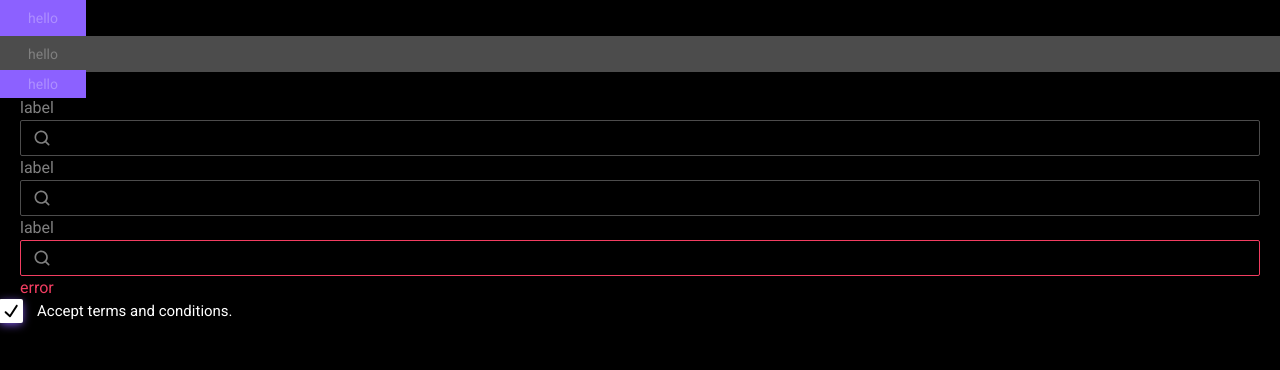
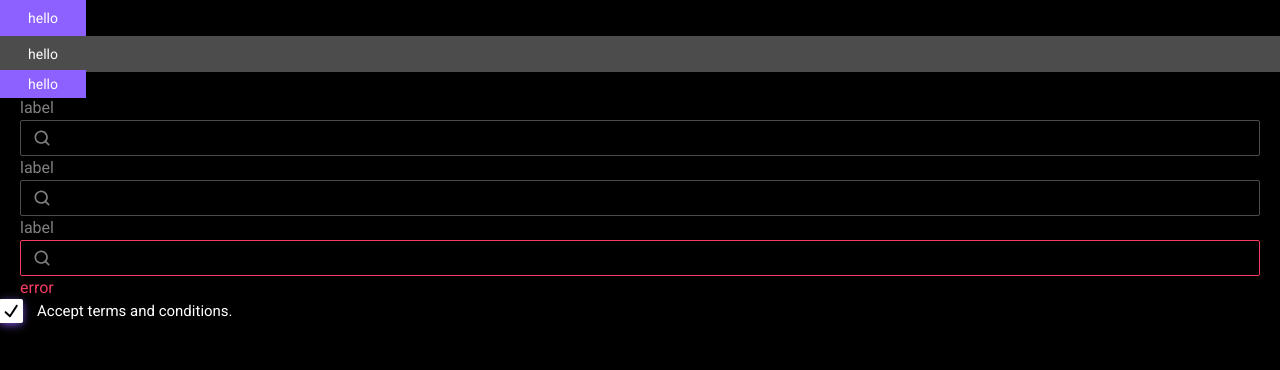
Before and after one commit to mikhailst1ff/cards, a React (Vite) app: page / in a window 1280 px wide. Shown: the top 370 px of the page. Built offline with nearby package versions, Linux system fonts and the light colour scheme; some icons are missing.

Commit message:
feat: add Checkbox component

```diff
--- a/src/styles/_colors.scss
+++ b/src/styles/_colors.scss
@@ -35,7 +35,7 @@
   --color-info-900: #234e99;
 
   // light
-  --color-light-100: rgba(255, 255, 255, 0.29);
+  --color-light-100: #fff;
   --color-light-300: #f9f7ff;
   --color-light-500: #f4f2fa;
   --color-light-700: #dcdae0;
```
